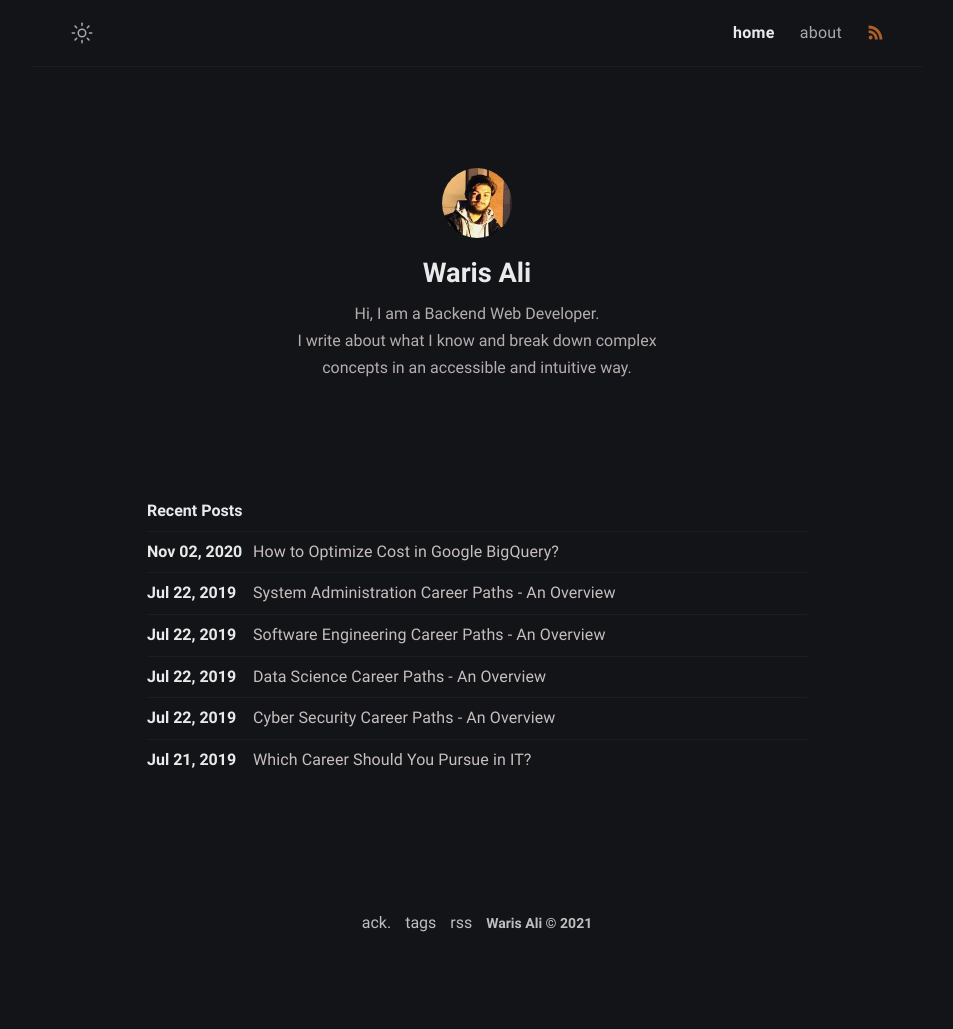
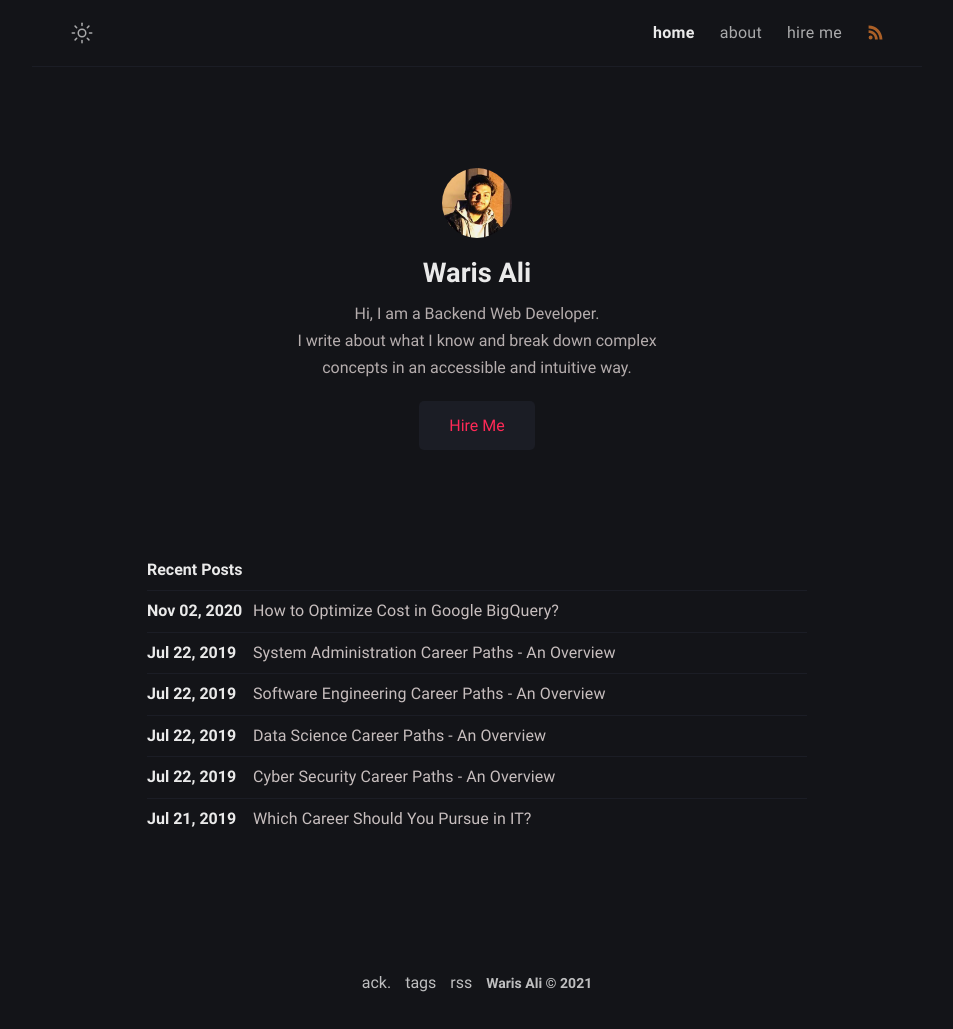
Before and after one commit to Waris-Ali-Tech/warisali.tech, a Jekyll site: the page built from index.md, in a window 1280 px wide. Shown: the whole page, without its empty margins (163-1116 px from the left). Built offline with Jekyll 4.4.1, drawn with Linux system fonts in a browser that asks for light colours; before the commit the page ends 970 px from its top, so only the background shows below that.

Commit message:
Initial commit

```diff
--- a/_data/menus.yml
+++ b/_data/menus.yml
@@ -4,6 +4,10 @@
 
 - title: about
   url: /about/
+  external: false
+
+- title: hire me
+  url: /hire-me/
   external: false
 
 #- title: notes
--- a/_includes/author.html
+++ b/_includes/author.html
@@ -6,4 +6,6 @@
   />
   <h2 class="author-name">{{ site.author.name }}</h2>
   <p class="author-bio">{{ site.author.bio }}</p>
+  <br />
+  <a class="button" href="/hire-me">Hire Me</a>
 </div>
--- a/assets/css/style.scss
+++ b/assets/css/style.scss
@@ -2,3 +2,32 @@
 ---
 
 @import "main";
+
+a.button {
+    background-color: $smoke;
+    padding: 15px 30px;
+    margin-top: 10px;
+    border: none;
+    border-radius: 5px;
+    cursor: pointer;
+    text-decoration: none;
+
+    &:hover {
+      background-color: $gray;
+      color: $light;
+    }
+}
+
+body[data-theme="dark"] {
+    a.button {
+        color: $dark-text-link-blue-active;
+        background-color: $dark-light;
+        text-decoration: none;
+
+
+        &:hover {
+        color: $dark-text-link-blue;
+        background-color: $dark-black;
+        }
+    }
+}
```
Also changed, not shown: hire-me.md (added, +3 -0 lines).
